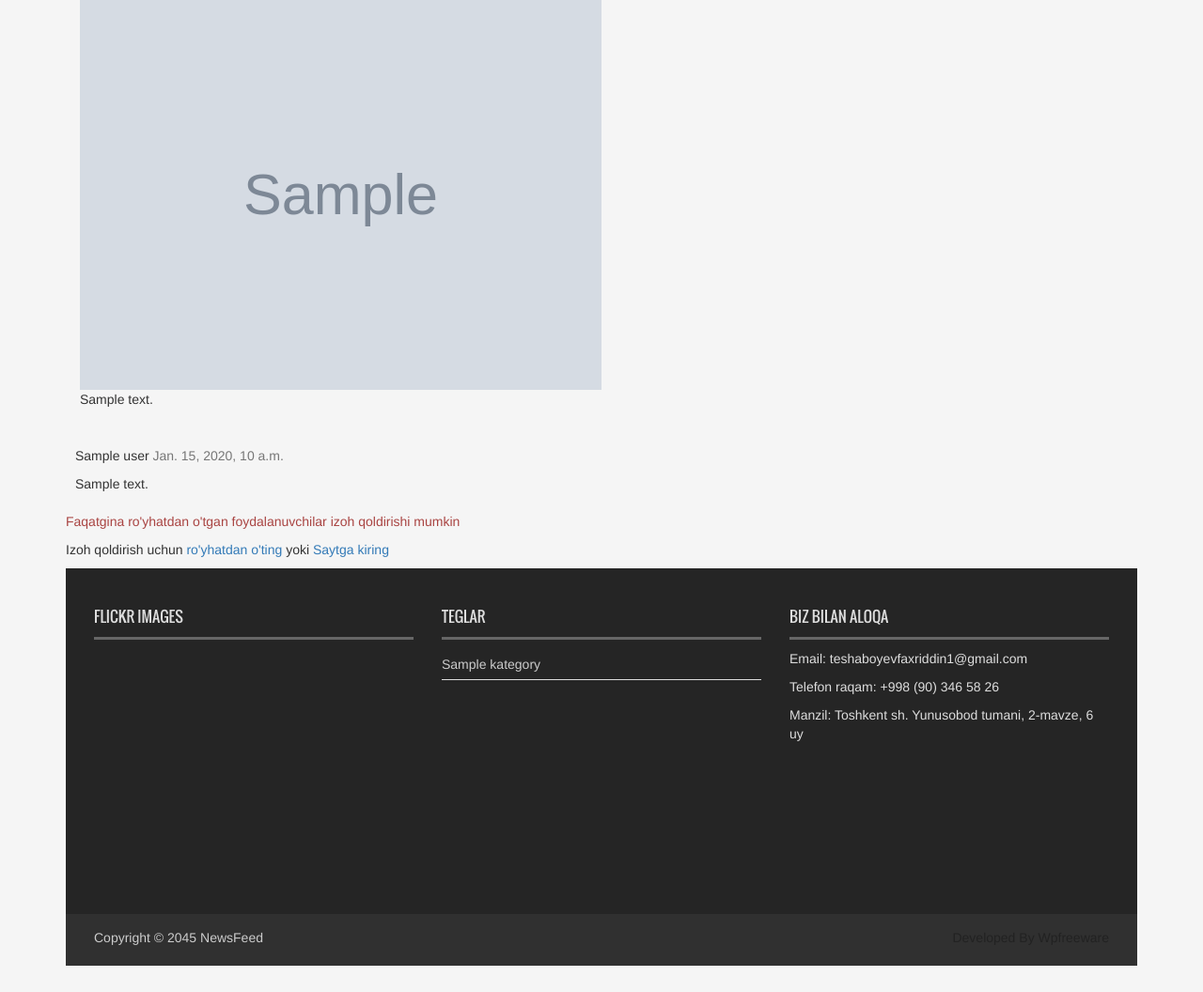
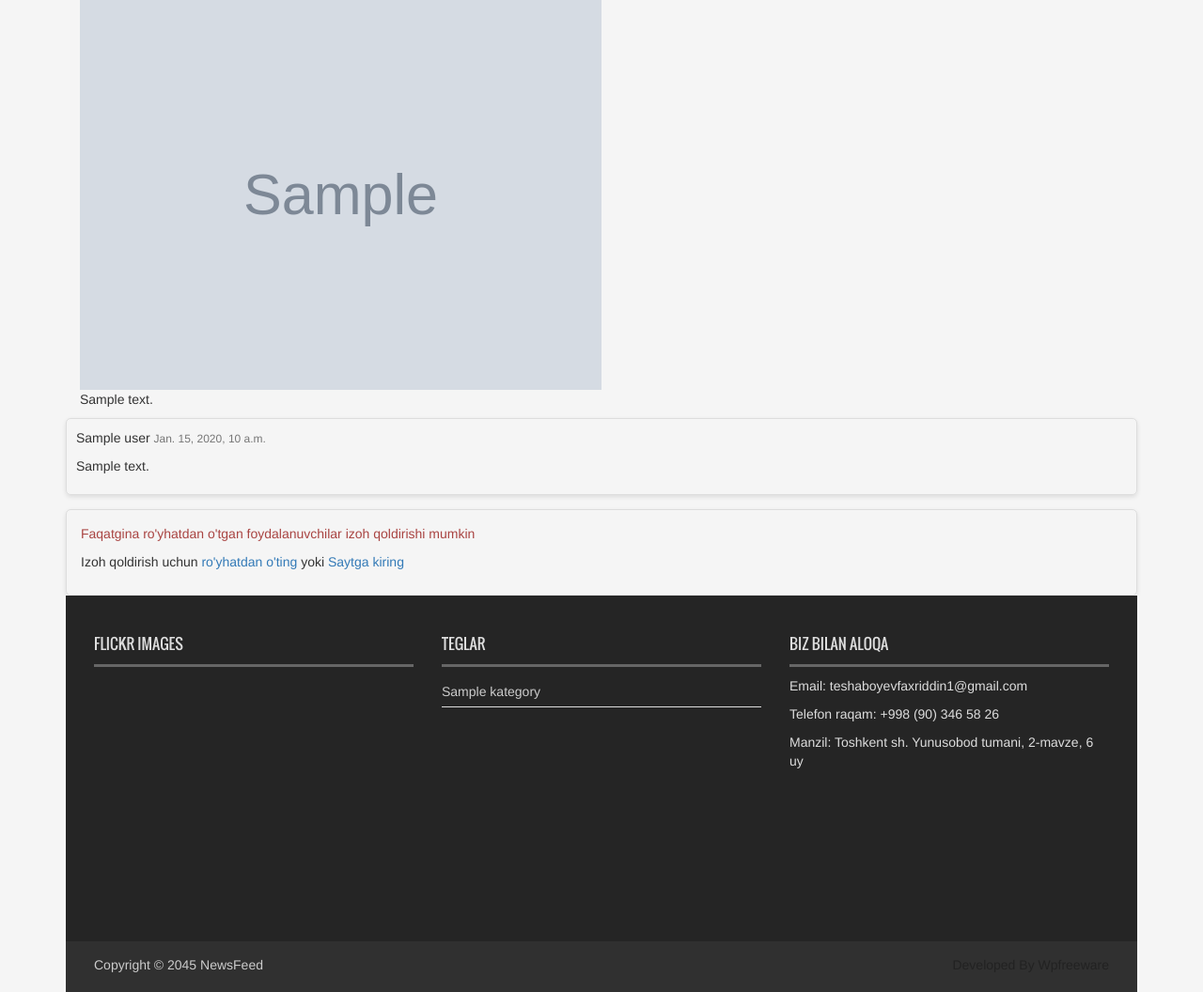
Before and after one commit to Faxriddin2oo2/news_project, a Django app: template templates/news/news_detail.html in a window 1280 px wide. Shown: the part 375-1431 px from the top of the page at 94% size. Before the commit the page ends 1403 px from the top, so only its background shows below. Run offline with Django 5.2, Linux system fonts and the light colour scheme; the template is opened without the code that fills it: most values are stand-ins (such as "Sample title", 1, 10 or a date in 2020); grey boxes marked "Sample" are stand-in pictures; some libraries are stand-ins or nearby versions.

Commit message:
design updates at comment section

```diff
--- a/templates/news/news_detail.html
+++ b/templates/news/news_detail.html
@@ -12,31 +12,28 @@
     <p style="width:100%">{{ news.body }}</p>
     </div>
 
-    {% if request.user.is_authenticated and request.user.is_superuser%}
-<div class="card-footer text-center">
-    <a href="{% url 'news_update' news.slug %}">Tahrirlash</a> |
-    <a href="{% url 'news_delete' news.slug %}">O'chirish</a>
-</div>
-    {% endif %}<br>
+
 {% for comment in comments %}
-
-    <div class="comments" style="padding:10px">
+    <div class="comments" style="padding: 10px; margin-bottom: 15px; border: 1px solid #ddd; border-radius: 5px; box-shadow: 0 2px 5px rgba(0, 0, 0, 0.1);">
         <p class="font-weight-bold">
             {{ comment.user }}
-            <span class="text-muted font-weight-normal">
+            <span class="text-muted font-weight-normal" style="font-size: 12px;">
                 {{ comment.created_time }}
             </span>
         </p>
-        {{comment.body | linebreaks}}
+        <p>{{ comment.body | linebreaks }}</p>
     </div>
 {% endfor %}
 
-    {% if user.is_authenticated%}
-    <div class="col-md-8 card mb-4 mt-3">
+{% if user.is_authenticated %}
+<div class="col-md-8 card mb-4 mt-3" style="box-shadow: 0 2px 5px rgba(0, 0, 0, 0.1); border-radius: 5px;">
     <div class="card-body">
         <h3>Izoh qoldirish</h3>
-            <form method="POST" style="margin-top: 1.3em">{% csrf_token %}
+        <form method="POST" style="margin-top: 1.3em;">
+            {% csrf_token %}
+            <div class="form-group">
                 {{ comment_form.as_p }}
+            </div>
             <button type="submit" class="btn btn-primary btn-lg">
                 Yuborish
             </button>
@@ -44,10 +41,10 @@
     </div>
 </div>
 {% else %}
-    <div class="card-body">
+<div class="card-body" style="padding: 15px; border: 1px solid #ddd; border-radius: 5px; box-shadow: 0 2px 5px rgba(0, 0, 0, 0.1);">
     <p class="text-danger">Faqatgina ro'yhatdan o'tgan foydalanuvchilar izoh qoldirishi mumkin</p>
     <p>Izoh qoldirish uchun
-            <a href="{% url 'user_register' %}" class="text-primary">ro'yhatdan o'ting </a>
+        <a href="{% url 'user_register' %}" class="text-primary">ro'yhatdan o'ting</a>
         yoki <a href="{% url 'login'%}" class="text-primary">Saytga kiring</a>
     </p>
 </div>
```
Also changed, not shown: db.sqlite3. Lines whose indentation alone changed are shown as unchanged.
